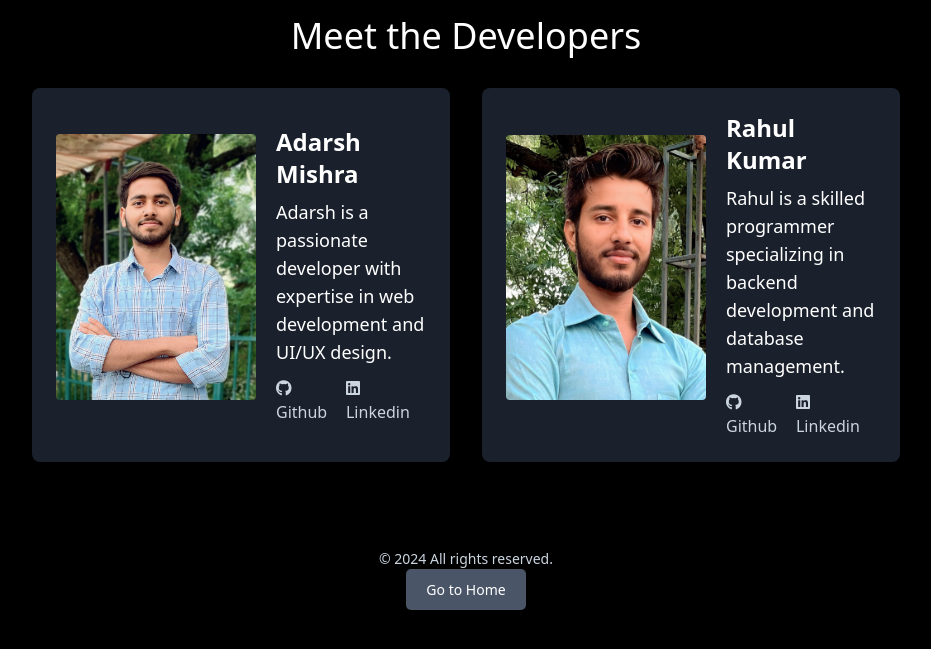
After one commit to AdarshMishra26/FitTrack, a Flask app: page /developers in a window 1280 px wide. The commit adds this page. Shown: the top 649 px of the page, without its empty margins (174-1105 px from the left). Run offline with Flask 3, Linux system fonts and the light colour scheme; some libraries are stand-ins or nearby versions.

Commit message:
Added Developers

```diff
--- a/app.py
+++ b/app.py
@@ -148,6 +148,8 @@ def generate_recommendations(user_data):
 def home():
     return render_template('home.html')
 
+
+
 # Route to handle forgot password request
 @app.route('/forgot', methods=['GET', 'POST'])
 def forgot_password():
@@ -266,6 +268,9 @@ def login():
     else:
         return redirect('/dashboard')
 
+@app.route('/developers')
+def developers():
+    return render_template('developers.html')
 
 @app.route('/logout')
 def logout():
--- /dev/null
+++ b/templates/developers.html
@@ -0,0 +1,140 @@
+<!DOCTYPE html>
+<html lang="en">
+
+<head>
+    <meta charset="UTF-8">
+    <meta name="viewport" content="width=device-width, initial-scale=1.0">
+    <title>About the Developers</title>
+    <link href="https://cdn.jsdelivr.net/npm/tailwindcss@2.2.19/dist/tailwind.min.css" rel="stylesheet">
+    <style>
+        @keyframes fadeIn {
+            from {
+                opacity: 0;
+                transform: translateY(-20px);
+            }
+
+            to {
+                opacity: 1;
+                transform: translateY(0);
+            }
+        }
+
+        .fadeIn {
+            animation: fadeIn 1s ease-in-out;
+        }
+
+        .container {
+            max-width: 900px;
+        }
+
+        .developer-card {
+            background-color: #1a202c;
+            transition: transform 0.3s ease;
+            display: flex;
+            align-items: center;
+            margin-bottom: 20px;
+            width: 100%;
+        }
+
+        .developer-card:hover {
+            transform: translateY(-5px);
+        }
+
+        .developer-card img {
+            transition: transform 0.3s ease;
+            flex-shrink: 0;
+            width: 200px; /* Adjust the width as needed */
+            height: auto;
+            margin-right: 20px; /* Adjust the margin as needed */
+        }
+
+        .developer-card:hover img {
+            transform: scale(1.1);
+        }
+
+        .developer-content {
+            flex-grow: 1;
+        }
+
+        .social-icons {
+            display: flex;
+            margin-top: 10px;
+        }
+
+        .social-icons a {
+            margin-right: 10px;
+            color: #cbd5e0;
+            transition: color 0.3s ease;
+        }
+
+        .social-icons a:hover {
+            color: #ffffff;
+        }
+
+        .footer {
+            margin-top: 50px;
+            text-align: center;
+            color: #cbd5e0;
+            font-size: 14px;
+        }
+
+        .btn-home {
+            display: inline-block;
+            padding: 10px 20px;
+            background-color: #4a5568;
+            color: #fff;
+            text-decoration: none;
+            border-radius: 5px;
+            transition: background-color 0.3s ease;
+        }
+
+        .btn-home:hover {
+            background-color: #2d3748;
+        }
+    </style>
+</head>
+
+<body class="bg-black text-white">
+    <div class="container mx-auto p-4">
+        <h1 class="text-4xl text-center mb-8">Meet the Developers</h1>
+        <div class="grid grid-cols-1 md:grid-cols-2 gap-8">
+            <div class="developer-card rounded-lg overflow-hidden shadow-lg p-6 fadeIn">
+                <img src="{{ url_for('static', filename='adarsh.jpg') }}" alt="Adarsh Mishra" class="rounded mb-4">
+                <div class="developer-content">
+                    <h2 class="text-2xl font-semibold mb-2">Adarsh Mishra</h2>
+                    <p class="text-lg">Adarsh is a passionate developer with expertise in web development and UI/UX design.</p>
+                    <div class="social-icons">
+                        <a href="https://github.com/adarshmishra26"><i class="fab fa-github"></i>Github</a>
+                        <a href="https://linkedin.com/in/adarshmishra26"><i class="fab fa-linkedin"></i>Linkedin</a>
+                    </div>
+                </div>
+            </div>
+            <div class="developer-card rounded-lg overflow-hidden shadow-lg p-6 fadeIn">
+                <img src="{{ url_for('static', filename='rahul.jpg') }}" alt="Rahul Kumar" class="rounded mb-4">
+                <div class="developer-content">
+                    <h2 class="text-2xl font-semibold mb-2">Rahul Kumar</h2>
+                    <p class="text-lg">Rahul is a skilled programmer specializing in backend development and database management.</p>
+                    <div class="social-icons">
+                        <a href="#"><i class="fab fa-github"></i>Github</a>
+                        <a href="#"><i class="fab fa-linkedin"></i>Linkedin</a>
+                    </div>
+                </div>
+            </div>
+        </div>
+    </div>
+
+    <div class="footer">
+        <p>&copy; 2024 All rights reserved.</p>
+        <a href="/" class="btn-home">Go to Home</a>
+    </div>
+
+    <script src="https://kit.fontawesome.com/a076d05399.js"></script>
+    <script>
+        // Add animation to elements with the "fadeIn" class
+        document.querySelectorAll('.fadeIn').forEach(item => {
+            item.classList.add('animate-fadeIn');
+        });
+    </script>
+</body>
+
+</html>
--- a/templates/home.html
+++ b/templates/home.html
@@ -15,7 +15,7 @@
         <div class="space-x-4">
             <a href="login" class="text-gray-800 font-medium hover:text-gray-600">Login</a>
             <a href="signup" class="text-gray-800 font-medium hover:text-gray-600">Sign Up</a>
-            <a href="#" class="text-white font-medium hover:text-gray-600 bg-indigo-600 py-2 px-4 rounded">Developer</a>
+            <a href="developers" class="text-white font-medium hover:text-gray-600 bg-indigo-600 py-2 px-4 rounded">Developer</a>
         </div>
     </div>
     <div class="container mx-auto mt-20 flex items-center">
```
Also changed, not shown: static/adarsh.jpg (added), static/rahul.jpg (added).
